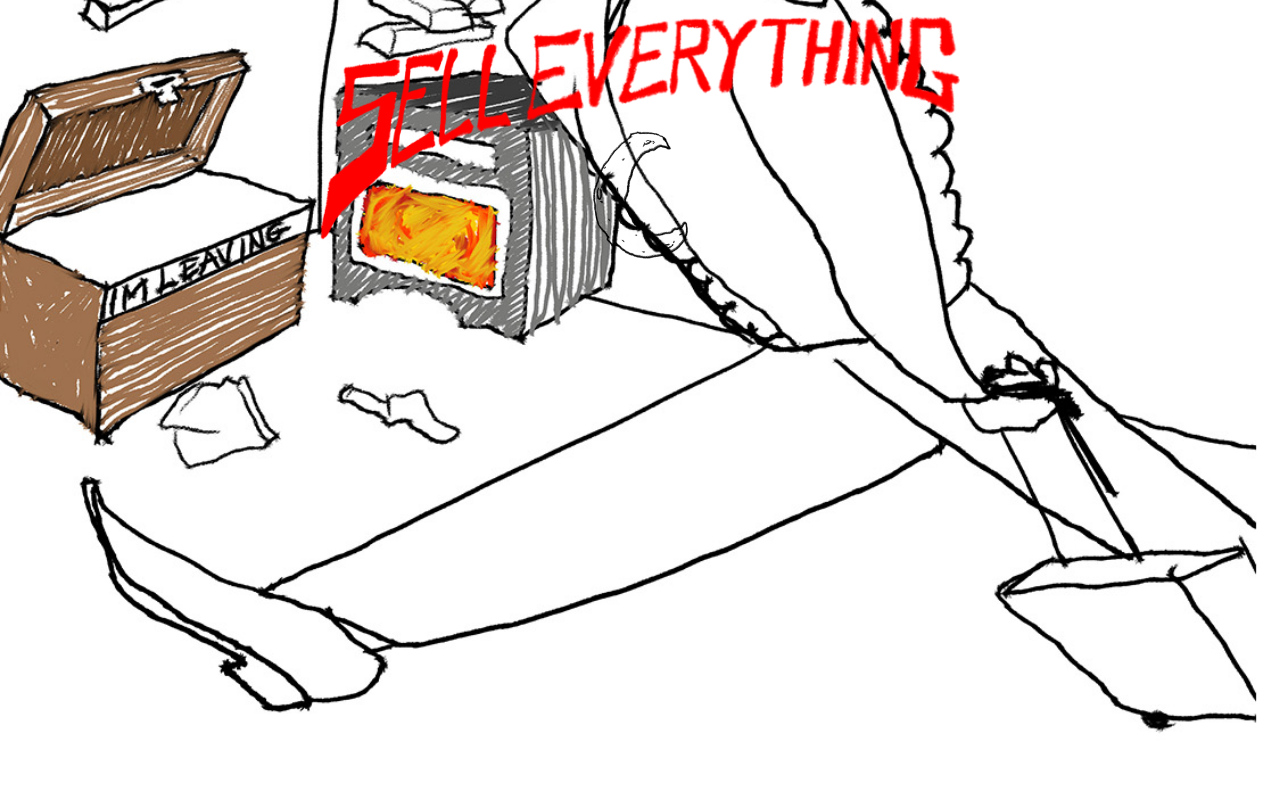
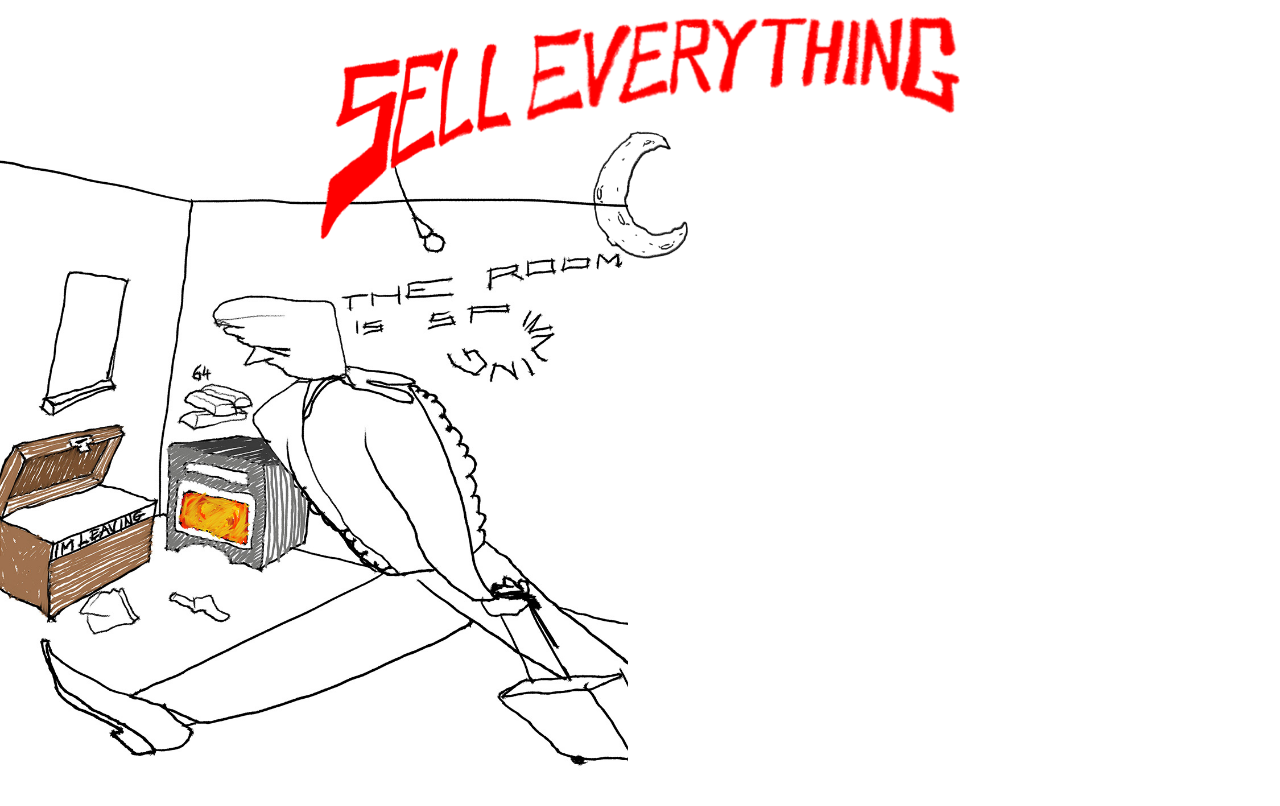
Before and after one commit to finbargiusti/sell-everything, a website built with Parcel: page src/index.html in a window 1280 px wide. Built offline with nearby package versions, Linux system fonts and the light colour scheme.

Commit message:
dynamic layout for desktop

```diff
--- a/src/style.scss
+++ b/src/style.scss
@@ -24,9 +24,14 @@ layer {
 
       &.dark {
         background-image: url("img/dark/background.jpg");
+        background-position: center;
       }
       &.light {
+        background-color: white;
         background-image: url("img/light/background.jpg");
+        background-size: min(100vw, 80vh);
+        background-repeat: no-repeat;
+        background-position: bottom left;
       }
     }
   }
@@ -79,6 +84,7 @@ layer {
       }
 
       .modeswitcher {
+        cursor: pointer;
         position: absolute;
         top: 18%;
         left: 40%;
@@ -104,6 +110,11 @@ layer {
 
     &.light {
       grid-template-rows: 10% auto auto;
+
+      @media (min-aspect-ratio: 1/1) {
+        grid-template-columns: 7fr 4fr 1fr;
+        grid-template-rows: 2fr auto 2fr;
+      }
       grid-template-areas:
         ". . ."
         ". object ."
```
